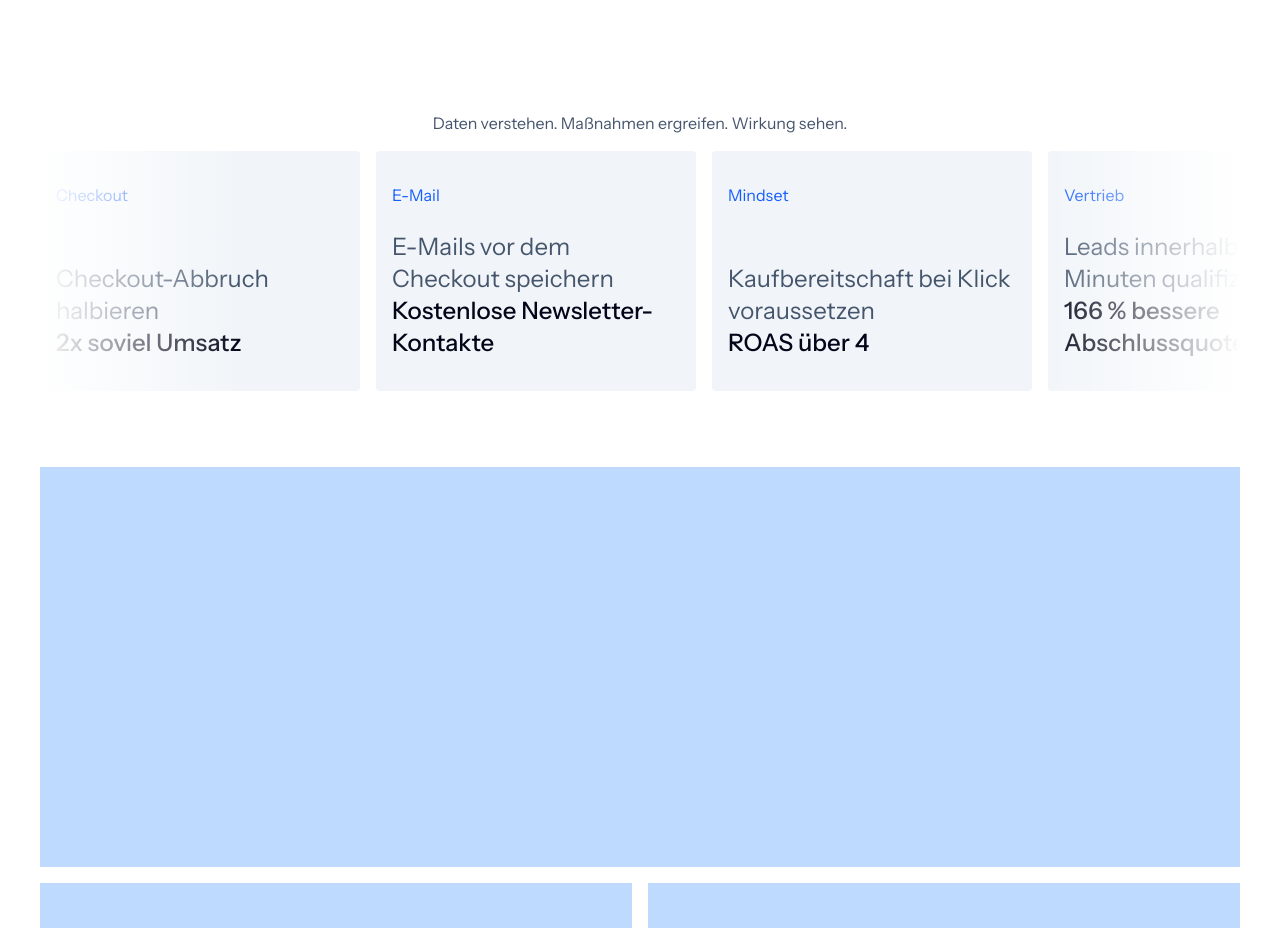
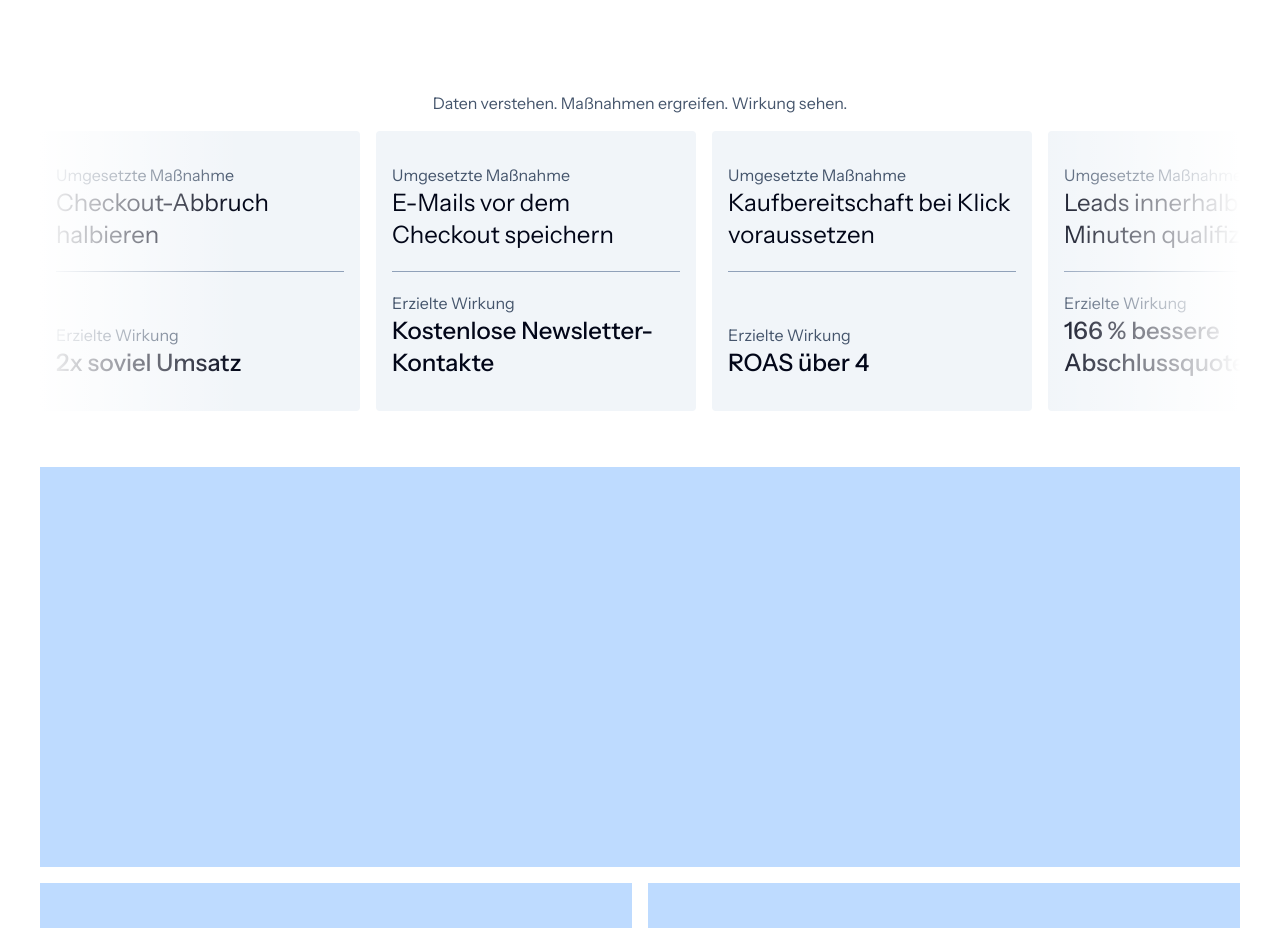
Before and after one commit to wickypopo/ads-economy, a React (Vite) app: page /ads-optimierung in a window 1280 px wide. Shown: the part 780-1708 px from the top of the page. Built offline with nearby package versions, Linux system fonts and the light colour scheme.

Commit message:
ads page

```diff
--- a/src/pages/AdsOptimierung.jsx
+++ b/src/pages/AdsOptimierung.jsx
@@ -5,13 +5,16 @@ import Button from "../components/Button";
 
 export default function AdsOptimierung() {
   const { locale, setLocale, t } = useLocale();
-  console.log(optimizationItems);
 
   const map = optimizationItems.map((item) => (
-    <div className="flex flex-col flex-shrink-0 h-full min-h-60 bg-slate-100 px-4 py-8 w-80 rounded justify-between">
-      <span className="text-blue-600">{item.category}</span>
-      <div className="flex flex-col">
-        <span className="text-2xl text-slate-600 ">{item.action}</span>
+    <div className="flex flex-col flex-shrink-0 h-full min-h-70 bg-slate-100 px-4 py-8 w-80 rounded justify-between">
+      <div className="flex flex-col h-full ">
+        <span className="text-slate-600">Umgesetzte Maßnahme</span>
+        <span className="text-2xl text-slate-950 ">{item.action}</span>
+      </div>
+      <div className="w-full border-b border-slate-400" />
+      <div className="flex flex-col h-full justify-end">
+        <span className="text-slate-600">Erzielte Wirkung</span>
         <span className="text-2xl text-slate-950 font-medium">
           {item.effect}
         </span>
@@ -40,6 +43,7 @@ export default function AdsOptimierung() {
         <div className="flex gap-4 overflow-hidden relative max-w-[1200px]">
           <div className="h-full w-50 absolute bg-linear-to-l from-white/0 to-white/100" />
           {map}
+          {map}
           <div className="h-full w-50 absolute bg-linear-to-r from-white/0 to-white/100 right-0" />
         </div>
       </section>
```
